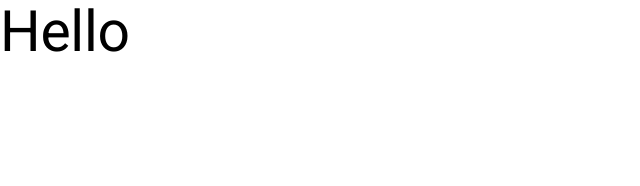
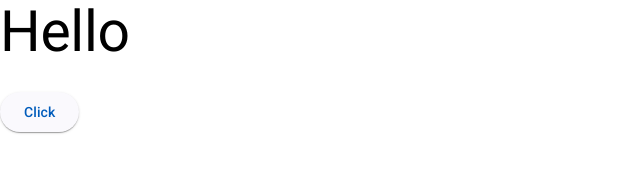
Before and after one commit to Blackjuker/AuthDotNetAngular, an Angular app in the folder client/: page / in a window 1280 px wide. Shown: the top 186 px of the page, without its empty margins (0-640 px from the left). Built offline with nearby package versions, Linux system fonts and the light colour scheme.

Commit message:
creation page login*

```diff
--- a/client/src/app/app.component.html
+++ b/client/src/app/app.component.html
@@ -1,3 +1,7 @@
 <router-outlet/>
 
 <h1 class="text-5xl text-red-700">Hello</h1>
+
+<button mat-raised-button>
+  Click
+</button>
--- /dev/null
+++ b/client/src/app/pages/login/login.component.html
@@ -0,0 +1 @@
+<p>login works!</p>
```
Also changed, not shown: client/src/app/pages/login/login.component.ts (added, +12 -0 lines), client/src/app/pages/login/login.component.css (added).
